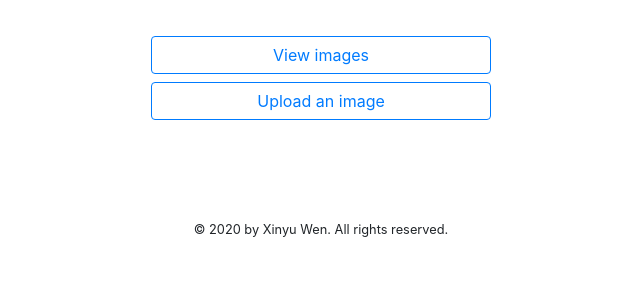
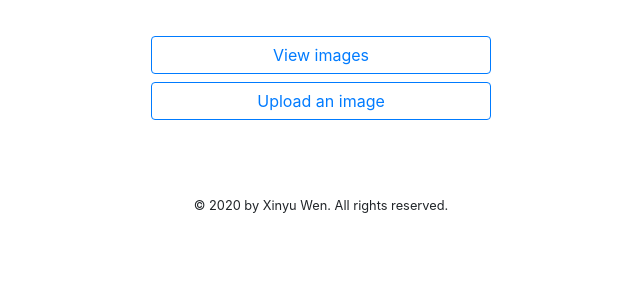
Before and after one commit to xinyuwen101/django_image, a Django app: page / in a window 1280 px wide. Shown: the part 256-556 px from the top of the page, without its empty margins (319-959 px from the left). Run offline with Django 3.2, Linux system fonts and the light colour scheme; the visitor is signed in with stand-in values (Sample User, id 1); some libraries are stand-ins or nearby versions.

Commit message:
Update footer.html

```diff
--- a/templates/image/partials/footer.html
+++ b/templates/image/partials/footer.html
@@ -1,4 +1,4 @@
-<footer class="footer mt-5 py-5 bg-white text-center">
+<footer class="footer mt-5 py-4 bg-white text-center">
     <div class="container">
         <small>&copy;
             <script type="text/javascript">
```
